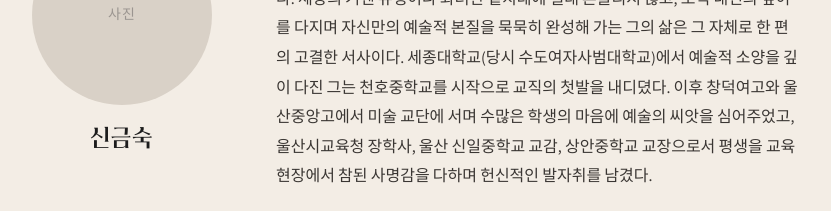
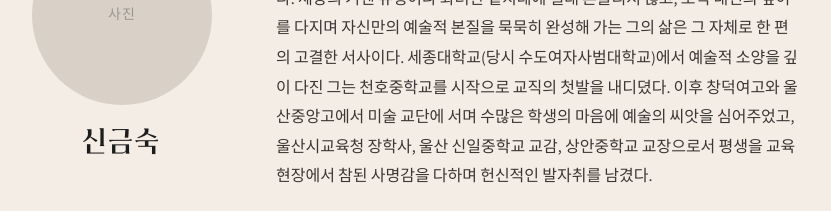
Before and after one commit to etchforte/shinkeumsook, a React (Vite) app: page / in a window 1280 px wide. Shown: the part 2700-2911 px from the top of the page, without its empty margins (224-1055 px from the left). Built offline with nearby package versions, Linux system fonts and the light colour scheme; the HTML template or start-up script is replaced by a standard one.

Commit message:
Update App.tsx

```diff
--- a/src/App.tsx
+++ b/src/App.tsx
@@ -646,8 +646,8 @@ export default function App() {
                 className="mt-4 text-center"
                 style={{
                   fontFamily: isEn ? "var(--font-display)" : "'SungkokSerif', 'Noto Serif KR', serif",
-                  fontSize: "1.5rem",
-                  letterSpacing: "0.05em",
+                  fontSize: "1.8rem",
+                  letterSpacing: "0.08em",
                   color: "#1c1c1c",
                 }}
               >
```
